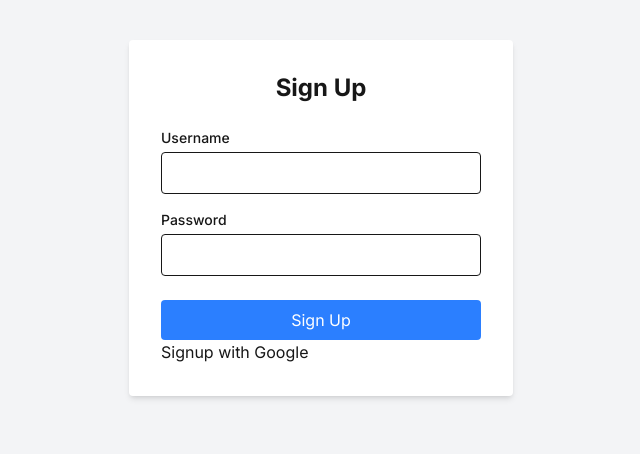
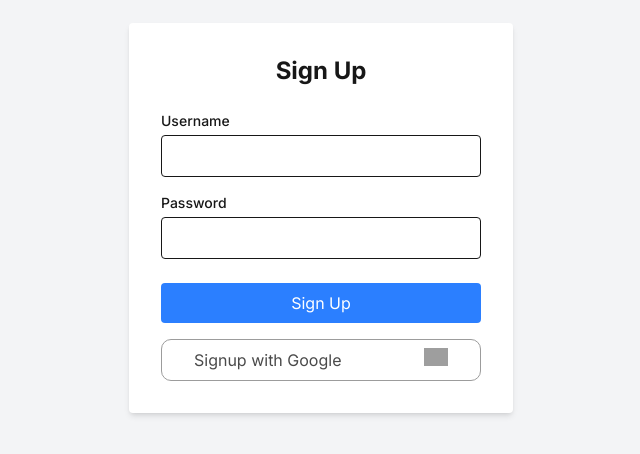
Before and after one commit to AlexBoiko412/legaladocsgpt_frontend, a Next.js app: page /signup in a window 1280 px wide. Shown: the part 182-636 px from the top of the page, without its empty margins (319-959 px from the left). Built offline with nearby package versions, Linux system fonts and the light colour scheme; grey boxes are pictures that could not be loaded.

Commit message:
GoogleAuth button integrated

```diff
--- a/src/app/login/page.tsx
+++ b/src/app/login/page.tsx
@@ -3,6 +3,7 @@
 import { useState } from 'react';
 import { useRouter } from 'next/navigation';
 import axios from "axios";
+import GoogleAuthButton from "@/components/UI/GoogleAuthButton";
 
 export default function Login() {
     const [username, setUsername] = useState('');
@@ -59,12 +60,13 @@ export default function Login() {
                         required
                     />
                 </div>
-                <button type="submit" className="w-full py-2 bg-green-500 text-white rounded hover:bg-green-600">
-                    Login
-                </button>
-                <button onClick={() => window.location.href = "http://localhost:8080/api/auth/oauth2/authorization/google"}>
-                    Login with Google
-                </button>
+                <div className={"w-full flex flex-col gap-4"}>
+                    <button type="submit" className="w-full py-2 bg-green-500 text-white rounded hover:bg-green-600">
+                        Login
+                    </button>
+                    <GoogleAuthButton/>
+                </div>
+
             </form>
         </div>
     );
--- a/src/app/signup/page.tsx
+++ b/src/app/signup/page.tsx
@@ -3,6 +3,7 @@
 import { useState } from 'react';
 import { useRouter } from 'next/navigation';
 import axios from "axios";
+import GoogleAuthButton from "@/components/UI/GoogleAuthButton";
 
 export default function Signup() {
     const [username, setUsername] = useState('');
@@ -56,13 +57,13 @@ export default function Signup() {
                         required
                     />
                 </div>
-                <button type="submit" className="w-full py-2 bg-blue-500 text-white rounded hover:bg-blue-600">
-                    Sign Up
-                </button>
-                <button
-                    onClick={() => window.location.href = "http://localhost:8080/api/auth/oauth2/authorization/google"}>
-                    Signup with Google
-                </button>
+                <div className={"w-full flex flex-col gap-4"}>
+                    <button type="submit" className="w-full py-2 bg-blue-500 text-white rounded hover:bg-blue-600">
+                        Sign Up
+                    </button>
+                    <GoogleAuthButton/>
+                </div>
+
             </form>
         </div>
     );
```
